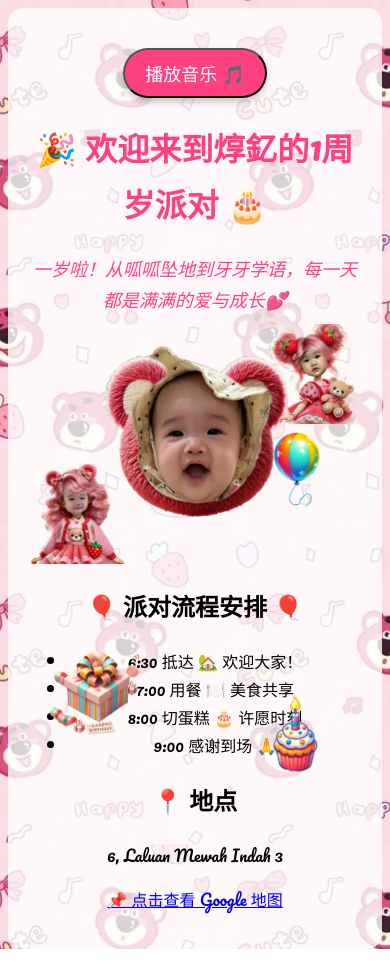
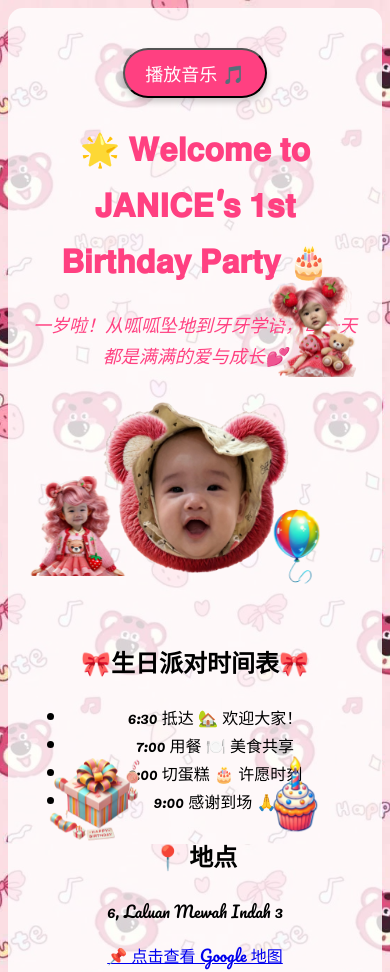
Before and after one commit to Chloe-dch/XinYeeHappyBirthday, a plain HTML site: page index.html in a window 390 px wide. Shown: the top 972 px of the page. Before the commit the page ends 949 px from the top, so only its background shows below. Drawn offline with Linux system fonts and the light colour scheme.

Commit message:
Update index.html

```diff
--- a/index.html
+++ b/index.html
@@ -36,7 +36,7 @@
         .main-character {
             display: block;
             margin: 0 auto;
-            width: 300px;
+            width: 350px;
             z-index: 10;
             animation: swing 2s ease-in-out infinite alternate;
         }
@@ -48,7 +48,7 @@
     position: absolute;
     max-width: 150px; /* 放大动画图片 */
     max-height: 100px;
-    animation: float 3s infinite alternate ease-in-out;
+    animation: float 2s infinite alternate ease-in-out;
 }
         @keyframes float {
             0% { transform: translateY(0px); }
@@ -56,7 +56,7 @@
         }
     .cake {
     right: 10%;
-    bottom: 150px;
+    bottom: 120px;
     width: 150px; /* 调小蛋糕大小 */
 }
         .balloon { top: 50%; right: 10%; animation-delay: 1.5s; }
@@ -78,11 +78,11 @@
         max-height: 100px;
     }
     .main-character {
-        max-width: 300px;
+        max-width: 330px;
     }
     .cake, .gift {
         width: 150px;
-        bottom: 150px;
+        bottom: 130px;
     }
 }
     </style>
@@ -91,7 +91,7 @@
 <div class="container">
     <button class="button music-button" onclick="playMusic()">播放音乐 🎵</button>
 
-    <h1>🎉 欢迎来到焞釔的1周岁派对 🎂</h1>
+    <h1>🌟 𝐖𝐞𝐥𝐜𝐨𝐦𝐞 𝐭𝐨 𝐉𝐀𝐍𝐈𝐂𝐄'𝐬 𝟏𝐬𝐭 𝐁𝐢𝐫𝐭𝐡𝐝𝐚𝐲 𝐏𝐚𝐫𝐭𝐲 🎂</h1>
     <p class="quote">一岁啦！从呱呱坠地到牙牙学语，每一天都是满满的爱与成长💕</p>
 
     <div class="main-character-wrapper" style="text-align: center; margin-top: 20px;">
@@ -99,7 +99,7 @@
     </div>
 
     <div class="party-schedule" style="margin-top: 50px;">
-        <h2>🎈 派对流程安排 🎈</h2>
+        <h2>🎀生日派对时间表🎀 </h2>
         <ul>
             <li>6:30 抵达 🏡 欢迎大家！</li>
             <li>7:00 用餐 🍽️ 美食共享</li>
@@ -110,7 +110,7 @@
 
     <!-- 确保动画图片的 class 没问题 -->
     <img src="second.png" alt="可爱动画1" class="floating-character" style="top: 50%; left: 5%;">
-    <img src="third.png" alt="可爱动画2" class="floating-character" style="top: 40%; right: 5%; animation-delay: 2s;">
+    <img src="third.png" alt="可爱动画2" class="floating-character" style="top: 30%; right: 5%; animation-delay: 2s;">
 
     <img src="qiqiu.png" alt="气球" class="floating-item balloon">
     <img src="gift.png" alt="礼物" class="floating-item gift">
```
